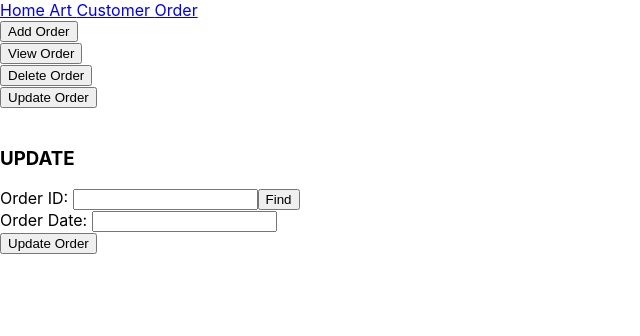
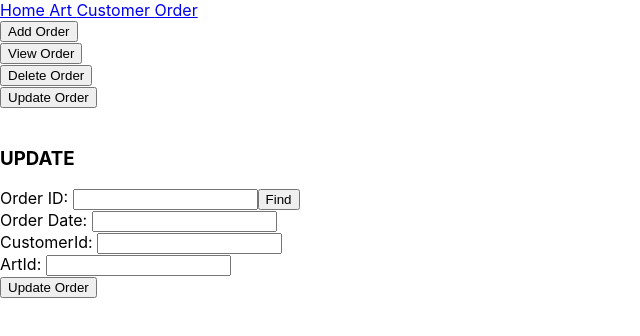
Before and after one commit to TylerCollier1/ResinShopReact, a React (Create React App) app: page /order in a window 1280 px wide. Both pictures are taken after a click on the button "Update Order". Shown: the top 336 px of the page, without its empty margins (0-640 px from the left). Built offline with nearby package versions, Linux system fonts and the light colour scheme.

Commit message:
Added elements to sync database with react.

```diff
--- a/src/ordercomponents/AddOrder.js
+++ b/src/ordercomponents/AddOrder.js
@@ -6,7 +6,9 @@ const AddOrder = () => {
 
 
         let order = {
-            OrderDate: document.getElementById("OrderDate").value
+            OrderDate: document.getElementById("OrderDate").value,
+            CustomerId: document.getElementById("CustomerId").value,
+            ArtId: document.getElementById("ArtId").value
         }
 
         const url = "https://localhost:7143/api/order";
@@ -40,6 +42,10 @@ const AddOrder = () => {
     <form name = "add-order" onSubmit = {handleSubmit}>
       <label>Order Date: </label>
       <input type="text" name="OrderDate" id="OrderDate"/><br></br>
+      <label>CustomerId: </label>
+      <input type = "number" id = "CustomerId" /> <br></br>
+      <label>ArtId: </label>
+      <input type = "number" id = "ArtId" /> <br></br>
       <input type="submit" value="Add Order" />
     </form>
     </>
--- a/src/ordercomponents/GetOrder.js
+++ b/src/ordercomponents/GetOrder.js
@@ -13,8 +13,9 @@ const GetOrder = () => {
             return response.json();
         })
         .then(json => {
-            document.getElementById("orderHeader").innerHTML = "Displaying Order ID#" + json.orderId;
-            document.getElementById("orderDate").innerHTML = json.orderDate;
+            document.getElementById("orderHeader").innerHTML = "Displaying Order ID #: " + json.orderId;
+            document.getElementById("orderDate").innerHTML = "Order Date: " + json.orderDate;
+            document.getElementById("orderInfo").innerHTML = "CustomerId: " + json.customerId + " ArtId: " + json.artId;
         });
     }
 
@@ -29,6 +30,7 @@ const GetOrder = () => {
     </form>
     <h5 id = "orderHeader"></h5>
     <p id = "orderDate"></p>
+    <p id = "orderInfo"></p>
     </div>
   )
 }
--- a/src/ordercomponents/UpdateOrder.js
+++ b/src/ordercomponents/UpdateOrder.js
@@ -15,13 +15,17 @@ const UpdateOrder = () => {
         .then(json => {
             document.getElementById("orderHeader").innerHTML = "Displaying Order ID#" + json.orderId;
             document.getElementById("orderDate").innerHTML = json.orderDate;
+            document.getElementById("orderInfo").innerHTML = "CustomerId: " + json.customerId + " ArtId: " + json.artId;
         });
     }
     function handleFiller(e){
         e.preventDefault();
 
         let order = {
-            orderDate: document.getElementById("orderDate").value
+            orderId: document.getElementById("orderId").value,
+            orderDate: document.getElementById("orderDate").value,
+            CustomerId: document.getElementById("CustomerId").value,
+            ArtId: document.getElementById("ArtId").value
         }
 
         const url = "https://localhost:7143/api/order";
@@ -59,6 +63,10 @@ const UpdateOrder = () => {
     <form name = "update-order" onSubmit = {handleFiller}>
     <label>Order Date: </label>
       <input type="text" name="orderDate" id="orderDate"/><br></br>
+      <label>CustomerId: </label>
+      <input type = "number" id = "CustomerId" /> <br></br>
+      <label>ArtId: </label>
+      <input type = "number" id = "ArtId" /> <br></br>
       <input type="submit" value="Update Order" />
     </form>
     </div>
```
